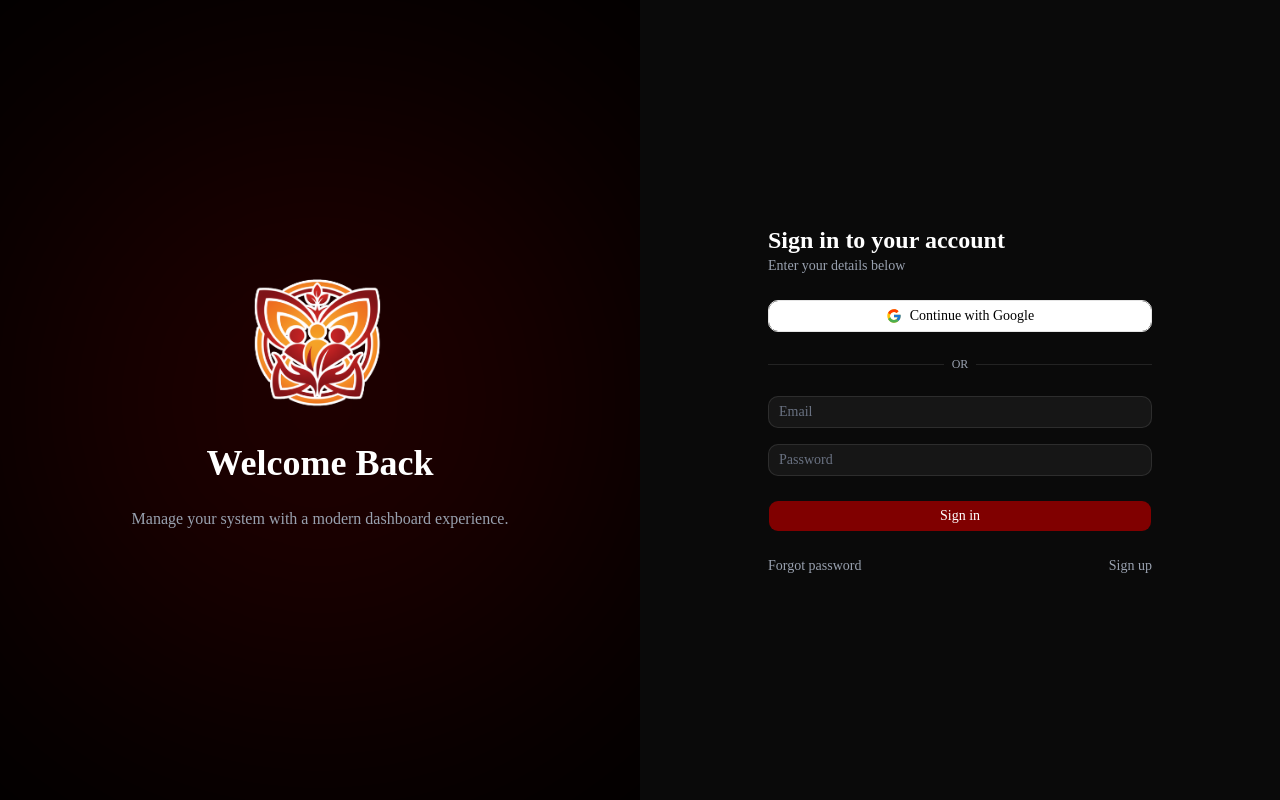
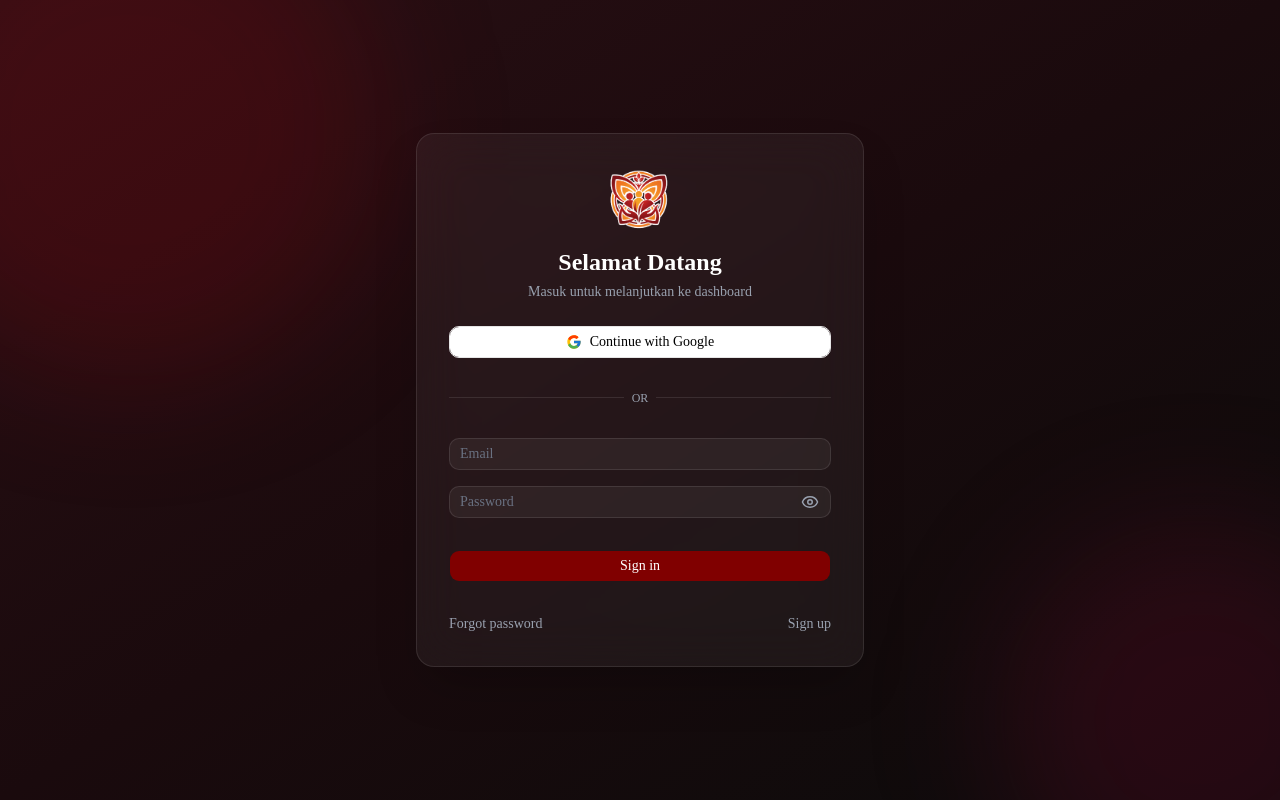
Before and after one commit to alfaiz111/Socicare, a Next.js app in the folder frontend-cms/: page /login in a window 1280 px wide. Built offline with nearby package versions, Linux system fonts and the light colour scheme.

Commit message:
fixed ui login

```diff
--- a/frontend-cms/src/app/login/page.tsx
+++ b/frontend-cms/src/app/login/page.tsx
@@ -1,45 +1,49 @@
 "use client"
 
+import { motion } from "framer-motion"
+import Image from "next/image"
 import { LoginForm } from "@/components/login-form"
-import Image from "next/image"
-import { motion } from "framer-motion"
 
 export default function LoginPage() {
   return (
-    <div className="min-h-screen grid lg:grid-cols-2 bg-[#0a0a0a]">
+    <div className="min-h-screen flex items-center justify-center bg-linear-to-br from-[#2a0f14] via-[#1a0a0d] to-[#0b0b0b] relative overflow-hidden">
 
-      {/* LEFT - BRANDING */}
-      <div className="hidden lg:flex relative items-center justify-center overflow-hidden bg-black">
+      {/* background glow */}
+      <div className="absolute w-125 h-125 bg-red-800/20 blur-3xl rounded-full -top-30 -left-30" />
+      <div className="absolute w-100 h-100 bg-rose-900/20 blur-3xl rounded-full -bottom-30 -right-30" />
 
-        {/* Glow */}
-        <div className="absolute w-150 h-150 bg-[#800000]/30 blur-[150px] rounded-full" />
+      <motion.div
+        initial={{ opacity: 0, y: 20, scale: 0.98 }}
+        animate={{ opacity: 1, y: 0, scale: 1 }}
+        transition={{ duration: 0.5 }}
+        className="w-full max-w-md relative"
+      >
+        <div className="bg-white/5 backdrop-blur-xl border border-white/10 shadow-2xl rounded-2xl p-8">
 
-        <motion.div
-          initial={{ opacity: 0, y: 40 }}
-          animate={{ opacity: 1, y: 0 }}
-          className="relative z-10 text-center space-y-6"
-        >
-          {/* LOGO BESAR */}
-          <div className="flex justify-center">
-            <div className="">
-              <Image src="/images/SOSMAS.png" alt="logo" width={200} height={200} />
-            </div>
+          {/* HEADER */}
+          <div className="flex flex-col items-center text-center mb-6">
+            <Image
+              src="/images/SOSMAS.png"
+              alt="SOSMAS"
+              width={90}
+              height={90}
+              className="mb-3"
+            />
+
+            <h1 className="text-white text-2xl font-semibold">
+              Selamat Datang
+            </h1>
+
+            <p className="text-gray-400 text-sm mt-1">
+              Masuk untuk melanjutkan ke dashboard
+            </p>
           </div>
 
-          <h1 className="text-4xl font-bold text-white">
-            Welcome Back
-          </h1>
+          {/* FORM COMPONENT */}
+          <LoginForm />
+        </div>
+      </motion.div>
 
-          <p className="text-gray-400 max-w-sm">
-            Manage your system with a modern dashboard experience.
-          </p>
-        </motion.div>
-      </div>
-
-      {/* RIGHT - FORM */}
-      <div className="flex items-center justify-center p-6">
-        <LoginForm />
-      </div>
     </div>
   )
 }
--- a/frontend-cms/src/components/login-form.tsx
+++ b/frontend-cms/src/components/login-form.tsx
@@ -1,31 +1,26 @@
 "use client"
+
+import { useState } from "react"
 import { motion } from "framer-motion"
 import { Input } from "@/components/ui/input"
 import { Button } from "@/components/ui/button"
 import { FcGoogle } from "react-icons/fc"
+import { Eye, EyeOff } from "lucide-react"
 
 export function LoginForm() {
+  const [showPassword, setShowPassword] = useState(false)
+
   return (
     <motion.div
       initial={{ opacity: 0, y: 40 }}
       animate={{ opacity: 1, y: 0 }}
-      className="w-full max-w-sm space-y-6"
+      className="w-full max-w-sm space-y-8"
     >
-
-      {/* TITLE */}
-      <div>
-        <h2 className="text-2xl font-semibold text-white">
-          Sign in to your account
-        </h2>
-        <p className="text-sm text-gray-400">
-          Enter your details below
-        </p>
-      </div>
 
       {/* GOOGLE LOGIN */}
       <Button
         variant="outline"
-        className="w-full bg-white text-black hover:bg-gray-100 flex items-center justify-center gap-2"
+        className="w-full bg-white text-black hover:bg-gray-100 flex items-center justify-center gap-2 cursor-pointer"
       >
         <FcGoogle size={18} />
         Continue with Google
@@ -40,27 +35,47 @@ export function LoginForm() {
 
       {/* INPUT */}
       <div className="space-y-4">
+
+        {/* EMAIL */}
         <Input
           placeholder="Email"
           className="bg-white/5 border-white/10 text-white placeholder:text-gray-500 focus-visible:ring-[#800000]"
         />
-        <Input
-          type="password"
-          placeholder="Password"
-          className="bg-white/5 border-white/10 text-white placeholder:text-gray-500 focus-visible:ring-[#800000]"
-        />
+
+        {/* PASSWORD WITH EYE */}
+        <div className="relative">
+          <Input
+            type={showPassword ? "text" : "password"}
+            placeholder="Password"
+            className="bg-white/5 border-white/10 text-white pr-10 placeholder:text-gray-500 focus-visible:ring-[#800000]"
+          />
+
+          <button
+            type="button"
+            onClick={() => setShowPassword(!showPassword)}
+            className="absolute right-3 top-1/2 -translate-y-1/2 text-gray-400 hover:text-white cursor-pointer"
+          >
+            {showPassword ? <EyeOff size={18} /> : <Eye size={18} />}
+          </button>
+        </div>
+
       </div>
 
       {/* BUTTON */}
-      <Button className="w-full bg-[#800000] hover:bg-[#660000] text-white">
+      <Button className="w-full bg-[#800000] hover:bg-[#660000] text-white cursor-pointer">
         Sign in
       </Button>
 
       {/* FOOTER */}
       <div className="flex justify-between text-sm text-gray-400">
-        <a href="#" className="hover:text-white">Forgot password</a>
-        <a href="#" className="hover:text-white">Sign up</a>
+        <a href="#" className="hover:text-white cursor-pointer transition">
+          Forgot password
+        </a>
+        <a href="#" className="hover:text-white cursor-pointer transition">
+          Sign up
+        </a>
       </div>
+
     </motion.div>
   )
 }
```
